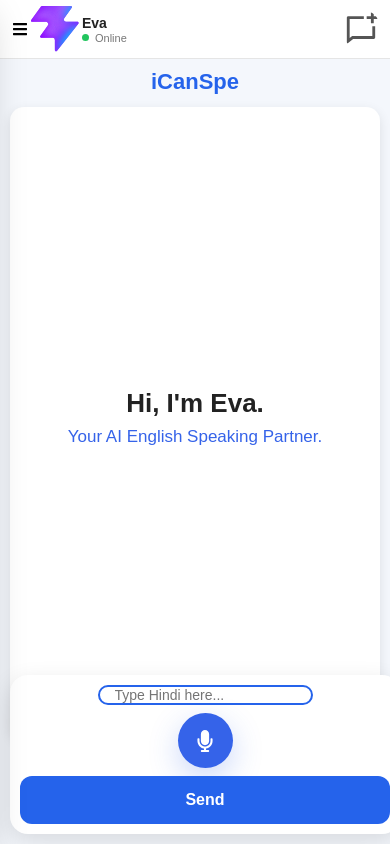
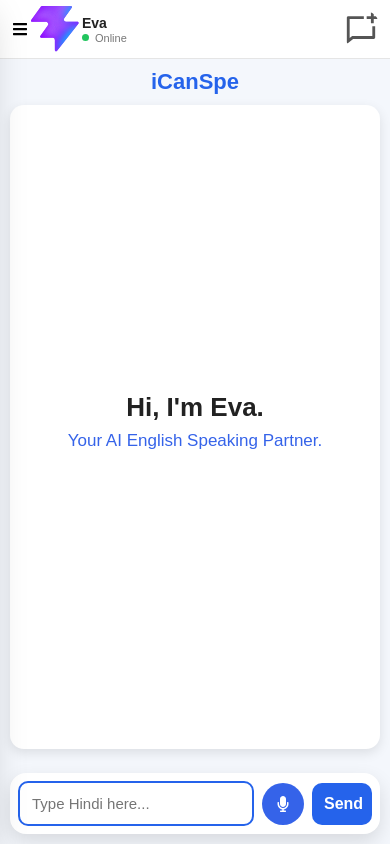
Before and after one commit to mk13kumar/icanspe, a React (Vite) app: page / in a window 390 px wide. Built offline with nearby package versions, Linux system fonts and the light colour scheme.

Commit message:
Improve mobile responsive UI

```diff
--- a/src/components/VoiceRecorder.css
+++ b/src/components/VoiceRecorder.css
@@ -1,52 +1,62 @@
 .mic-btn{
-
-    width:55px;
-    height:55px;
+    width:48px;
+    height:48px;
 
     border:none;
-
     border-radius:50%;
 
     background:#3563E9;
+    color:#fff;
 
-    color:white;
-
-    font-size:22px;
-
+    font-size:18px;
     cursor:pointer;
 
     display:flex;
     justify-content:center;
     align-items:center;
 
+    flex-shrink:0;
+
     transition:.3s;
-
-    box-shadow:0 10px 30px rgba(53,99,233,.25);
+    box-shadow:0 8px 20px rgba(53,99,233,.25);
 }
 
 .mic-btn:hover{
-
-    transform:scale(1.08);
+    transform:scale(1.05);
 }
 
 .mic-btn.recording{
-
     background:#0f0f0f;
-
     animation:pulse 1s infinite;
 }
 
 @keyframes pulse{
-
     0%{
         box-shadow:0 0 0 0 rgba(239,68,68,.5);
     }
 
     70%{
-        box-shadow:0 0 0 18px rgba(239,68,68,0);
+        box-shadow:0 0 0 14px rgba(239,68,68,0);
     }
 
     100%{
         box-shadow:0 0 0 0 rgba(239,68,68,0);
     }
 }
+
+/* ========================= */
+/* Mobile */
+/* ========================= */
+
+@media (max-width:480px){
+
+    .mic-btn{
+        width:42px;
+        height:42px;
+
+        font-size:16px;
+
+        box-shadow:none;
+    }
+
+}
--- a/src/components/VoiceRecorder.jsx
+++ b/src/components/VoiceRecorder.jsx
@@ -18,7 +18,8 @@
       }
 }}
     >
-      <FaMicrophone />
+      {recording ? "Stop" : <FaMicrophone />}
+      {/* <FaMicrophone /> */}
     </button>
   );
 }
--- a/src/pages/Chat.css
+++ b/src/pages/Chat.css
@@ -221,23 +221,22 @@
 .chat-container{
     width:100%;
     height:100dvh;
-    padding:10px;
     display:flex;
     flex-direction:column;
+    padding:10px;
     overflow:hidden;
 }
 
 .chat-title{
     font-size:22px;
-    margin-bottom:12px;
+    margin-bottom:10px;
 }
 
 .chat-box{
     flex:1;
     width:100%;
-    height:auto;
     padding:12px;
-    margin-bottom:95px;
+    margin-bottom:85px;
     overflow-y:auto;
     overflow-x:hidden;
     border-radius:14px;
@@ -255,70 +254,69 @@
 
 .message-card{
     width:100%;
+    border-left:none;
     padding:10px;
-    border-left:none;
     margin-bottom:10px;
 }
 
 .message-card p{
     font-size:14px;
+    line-height:1.5;
     word-break:break-word;
-    line-height:1.5;
 }
 
+/* ===== INPUT BAR ===== */
+ .input-div-section{
+    color:#777;
+    font-size:14px;
+
+ }
+
 .input-section{
+    position: fixed;
 
-    position:fixed;
+    left: 10px;
+    right: 10px;
+    bottom: 10px;
 
-    left:10px;
+    display: flex;
+    flex-direction: row;
+    align-items: center;
 
-    right:10px;
+    gap: 8px;
 
-    bottom:10px;
+    padding: 8px;
 
-    display:flex;
+    background: #fff;
 
-    align-items:center;
+    border-radius: 16px;
 
-    gap:8px;
+    box-shadow: 0 8px 20px rgba(0,0,0,.12);
 
-    padding:10px;
+    z-index: 1000;
 
-    background:#fff;
+    width: calc(100% - 20px);
+    max-width: 410px;
+    margin: 0 auto;
 
-    border-radius:18px;
-
-    box-shadow:0 8px 25px rgba(0,0,0,.12);
-
-    z-index:999;
+    box-sizing: border-box;
 }
 
 .chat-input{
+    flex: 1;
+    min-width: 0;
+}
 
-    flex:1;
-
-    height:48px;
-
-    padding:0 15px;
-
-    font-size:14px;
+.mic-btn{
+    width: 42px;
+    height: 42px;
+    flex-shrink: 0;
 }
 
 .send-btn{
-
-    min-width:60px;
-
-    height:48px;
-
-    padding:0 16px;
-
-    border-radius:12px;
-
-    display:flex;
-
-    justify-content:center;
-
-    align-items:center;
+    width: 60px;
+    height: 42px;
+    flex-shrink: 0;
 }
 
 .typing-container{
--- a/src/pages/Chat.jsx
+++ b/src/pages/Chat.jsx
@@ -254,6 +254,7 @@
 
          </div>
 
+
          <div className="input-section">
             <input
                ref={inputRef}
@@ -274,6 +275,7 @@
                Send
             </button>
          </div>
+
       </div>
    );
 }
```
